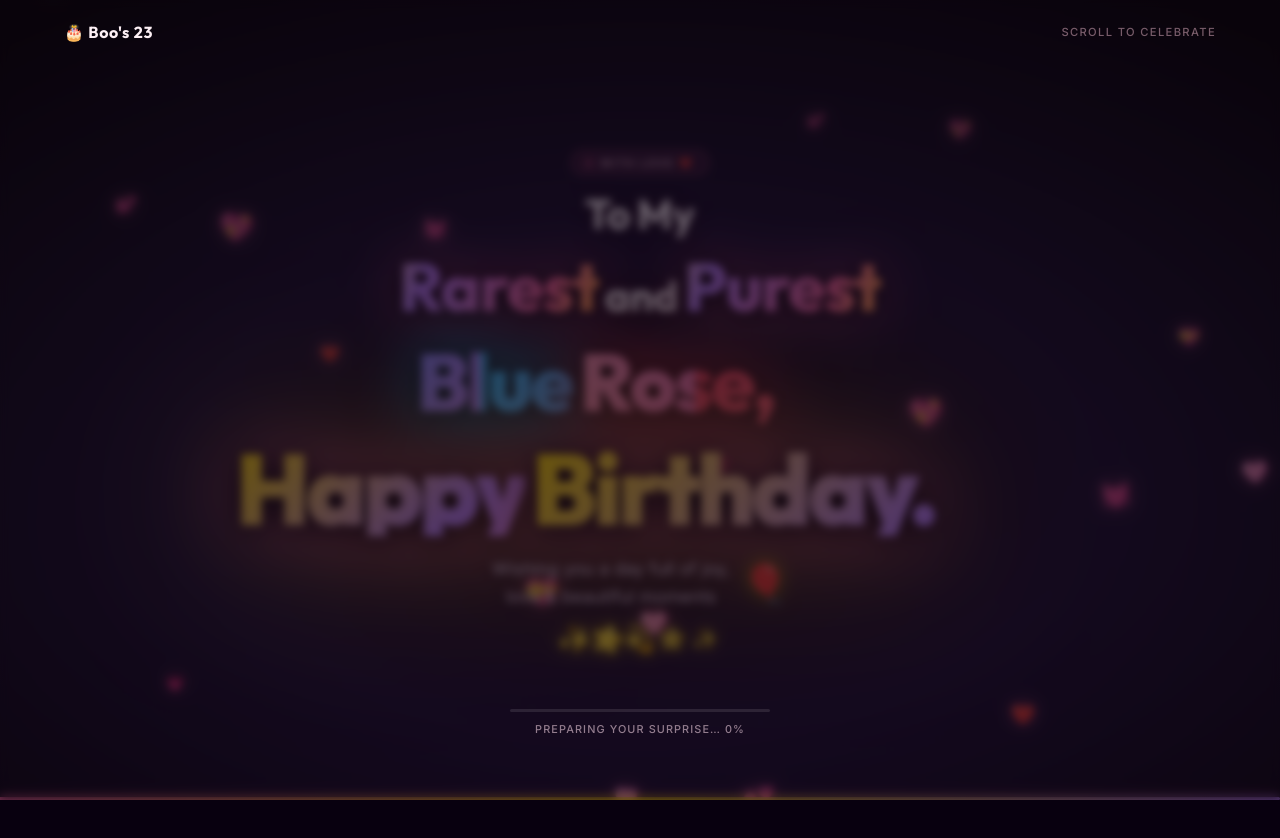
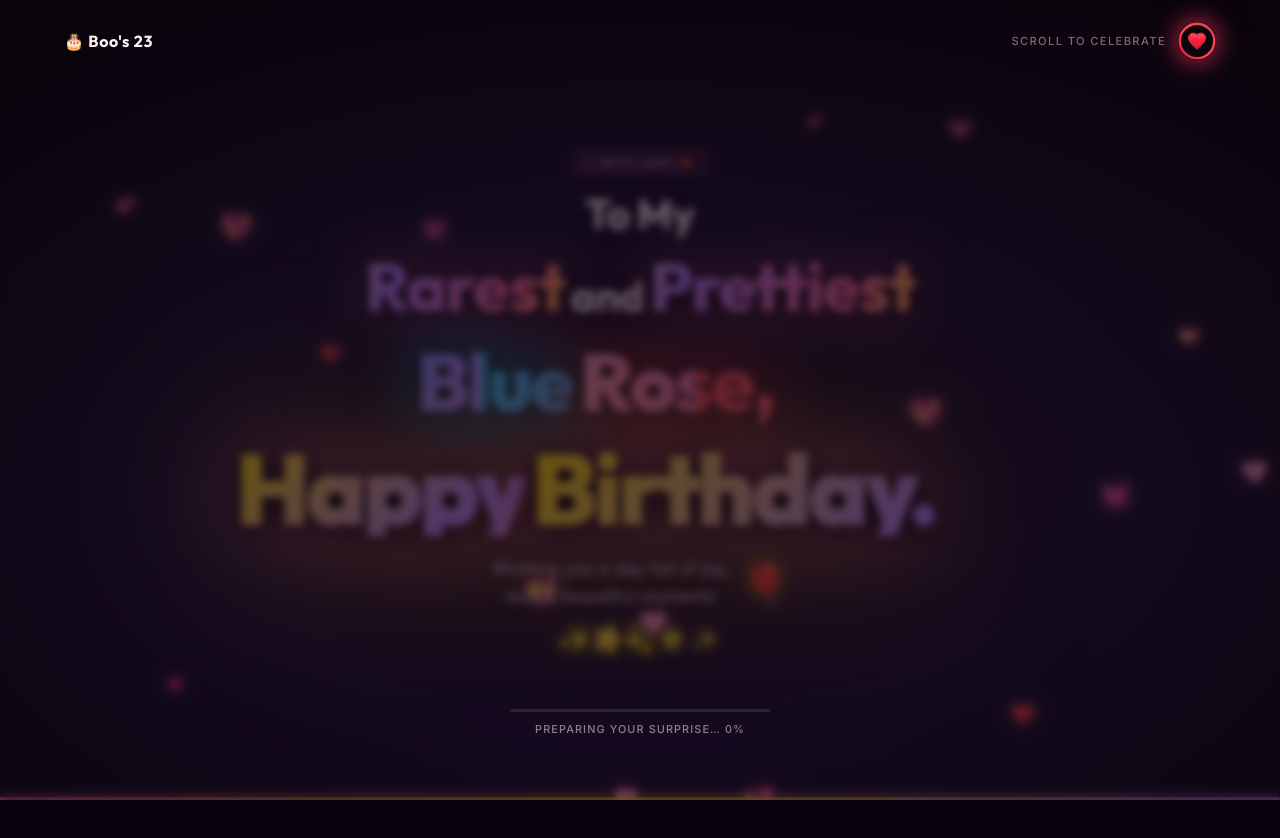
Before and after one commit to bees-arc/kav, a Next.js app in the folder hero-site/: page / in a window 1280 px wide. Shown: the top 838 px of the page. Built offline with nearby package versions, Linux system fonts and the light colour scheme.

Commit message:
feat: add Navbar, HeroSection components, and frame extraction script

```diff
--- a/hero-site/src/components/HeroSection.tsx
+++ b/hero-site/src/components/HeroSection.tsx
@@ -325,7 +325,7 @@ export default function HeroSection() {
           <div className={styles.phraseRow}>
             <ScrollWord text="Rarest" type="shimmer" range={[0.17, 0.29]} progress={smooth} />
             <ScrollWord text="and" range={[0.27, 0.37]} progress={smooth} />
-            <ScrollWord text="Purest" type="shimmer" range={[0.36, 0.49]} progress={smooth} />
+            <ScrollWord text="Prettiest" type="shimmer" range={[0.36, 0.49]} progress={smooth} />
           </div>
 
           <div className={styles.phraseRow}>
--- a/hero-site/src/components/Navbar.module.css
+++ b/hero-site/src/components/Navbar.module.css
@@ -27,15 +27,74 @@
   letter-spacing: 0.04em;
 }
 
+.rightSection {
+  display: flex;
+  align-items: center;
+  gap: 0.75rem;
+}
+
 .tagline {
   font-size: 0.7rem;
   font-weight: 500;
   letter-spacing: 0.12em;
   text-transform: uppercase;
-  color: rgba(255, 200, 220, 0.45);
+  color: rgba(255, 200, 220, 0.5);
 }
 
-@media (max-width: 400px) {
+.heartContainer {
+  position: relative;
+  width: 38px;
+  height: 38px;
+  display: flex;
+  align-items: center;
+  justify-content: center;
+  border-radius: 50%;
+  background: transparent;
+  flex-shrink: 0;
+}
+
+.heartBeating {
+  box-shadow: 0 0 20px rgba(255, 23, 68, 0.6), 0 0 35px rgba(255, 107, 157, 0.4);
+  animation: heartPulse 1.2s ease-in-out infinite;
+}
+
+@keyframes heartPulse {
+  0%, 100% { transform: scale(1); }
+  15%       { transform: scale(1.15); }
+  30%       { transform: scale(1); }
+  45%       { transform: scale(1.1); }
+  60%       { transform: scale(1); }
+}
+
+.heartRingSvg {
+  position: absolute;
+  inset: 0;
+  width: 100%;
+  height: 100%;
+  pointer-events: none;
+}
+
+.heartWrapper {
+  position: relative;
+  width: 20px;
+  height: 20px;
+}
+
+.heartSvg {
+  display: block;
+  width: 100%;
+  height: 100%;
+}
+
+.heartFillLayer {
+  position: absolute;
+  inset: 0;
+  width: 100%;
+  height: 100%;
+  will-change: clip-path;
+}
+
+@media (max-width: 600px) {
   .tagline { display: none; }
 }
 
--- a/hero-site/src/components/Navbar.tsx
+++ b/hero-site/src/components/Navbar.tsx
@@ -1,16 +1,40 @@
 'use client';
 
 import { useEffect, useState } from 'react';
-import { motion, useScroll } from 'framer-motion';
+import { motion, useScroll, useTransform } from 'framer-motion';
 import styles from './Navbar.module.css';
 
 export default function Navbar() {
   const [scrolled, setScrolled] = useState(false);
-  const { scrollY } = useScroll();
+  const [isComplete, setIsComplete] = useState(false);
+  const { scrollY, scrollYProgress } = useScroll();
 
   useEffect(() => {
-    return scrollY.on('change', (v) => setScrolled(v > 80));
-  }, [scrollY]);
+    const unsubY = scrollY.on('change', (v) => setScrolled(v > 60));
+    const unsubProgress = scrollYProgress.on('change', (p) => {
+      setIsComplete(p >= 0.96);
+    });
+    return () => {
+      unsubY();
+      unsubProgress();
+    };
+  }, [scrollY, scrollYProgress]);
+
+  // Transform scroll progress (0 -> 1) into top clip percentage (100% -> 0%)
+  const clipTop = useTransform(scrollYProgress, [0, 1], [100, 0]);
+  const clipPath = useTransform(clipTop, (val) => `inset(${val}% 0% 0% 0%)`);
+
+  // Heart glow intensifies as it fills up with red
+  const heartGlow = useTransform(
+    scrollYProgress,
+    [0, 0.4, 0.8, 1],
+    [
+      'drop-shadow(0 0 0px rgba(255, 23, 68, 0))',
+      'drop-shadow(0 0 4px rgba(255, 23, 68, 0.4))',
+      'drop-shadow(0 0 8px rgba(255, 23, 68, 0.7))',
+      'drop-shadow(0 0 14px rgba(255, 23, 68, 0.95)) drop-shadow(0 0 20px rgba(255, 107, 157, 0.7))',
+    ]
+  );
 
   return (
     <motion.nav
@@ -20,7 +44,93 @@ export default function Navbar() {
       transition={{ duration: 0.7, delay: 0.2, ease: 'easeOut' }}
     >
       <span className={styles.logo}>🎂 Boo's 23</span>
-      <span className={styles.tagline}>Scroll to celebrate</span>
+
+      <div className={styles.rightSection}>
+        <span className={styles.tagline}>Scroll to celebrate</span>
+
+        <div
+          className={`${styles.heartContainer} ${isComplete ? styles.heartBeating : ''}`}
+          title="Scroll progress"
+        >
+          {/* Circular Progress Border Ring that completes with scroll */}
+          <svg className={styles.heartRingSvg} viewBox="0 0 38 38">
+            <defs>
+              <linearGradient id="navRingGrad" x1="0%" y1="0%" x2="100%" y2="100%">
+                <stop offset="0%" stopColor="#ff1744" />
+                <stop offset="50%" stopColor="#ff5252" />
+                <stop offset="100%" stopColor="#f43f5e" />
+              </linearGradient>
+            </defs>
+
+            {/* Faint base circle track */}
+            <circle
+              cx="19"
+              cy="19"
+              r="17"
+              fill="none"
+              stroke="rgba(255, 107, 157, 0.2)"
+              strokeWidth="1.8"
+            />
+
+            {/* Active animated stroke completing with scroll */}
+            <motion.circle
+              cx="19"
+              cy="19"
+              r="17"
+              fill="none"
+              stroke="url(#navRingGrad)"
+              strokeWidth="2.4"
+              strokeLinecap="round"
+              style={{ pathLength: scrollYProgress }}
+              transform="rotate(-90 19 19)"
+            />
+          </svg>
+
+          <div className={styles.heartWrapper}>
+            {/* Base Heart (Empty Outline & soft translucent backdrop) */}
+            <svg
+              className={styles.heartSvg}
+              viewBox="0 0 24 24"
+              fill="none"
+              xmlns="http://www.w3.org/2000/svg"
+            >
+              <path
+                d="M12 21.35l-1.45-1.32C5.4 15.36 2 12.28 2 8.5 2 5.42 4.42 3 7.5 3c1.74 0 3.41.81 4.5 2.09C13.09 3.81 14.76 3 16.5 3 19.58 3 22 5.42 22 8.5c0 3.78-3.4 6.86-8.55 11.54L12 21.35z"
+                fill="none"
+                stroke="rgba(255, 200, 220, 0.45)"
+                strokeWidth="1.2"
+              />
+            </svg>
+
+            {/* Filled Red Heart that completes from bottom to top with scroll */}
+            <motion.div
+              className={styles.heartFillLayer}
+              style={{ clipPath, filter: heartGlow }}
+            >
+              <svg
+                className={styles.heartSvg}
+                viewBox="0 0 24 24"
+                fill="none"
+                xmlns="http://www.w3.org/2000/svg"
+              >
+                <defs>
+                  <linearGradient id="navHeartRedGrad" x1="0%" y1="100%" x2="0%" y2="0%">
+                    <stop offset="0%" stopColor="#c62828" />
+                    <stop offset="50%" stopColor="#ff1744" />
+                    <stop offset="100%" stopColor="#ff5252" />
+                  </linearGradient>
+                </defs>
+                <path
+                  d="M12 21.35l-1.45-1.32C5.4 15.36 2 12.28 2 8.5 2 5.42 4.42 3 7.5 3c1.74 0 3.41.81 4.5 2.09C13.09 3.81 14.76 3 16.5 3 19.58 3 22 5.42 22 8.5c0 3.78-3.4 6.86-8.55 11.54L12 21.35z"
+                  fill="url(#navHeartRedGrad)"
+                  stroke="#ff1744"
+                  strokeWidth="0.8"
+                />
+              </svg>
+            </motion.div>
+          </div>
+        </div>
+      </div>
     </motion.nav>
   );
 }
```
